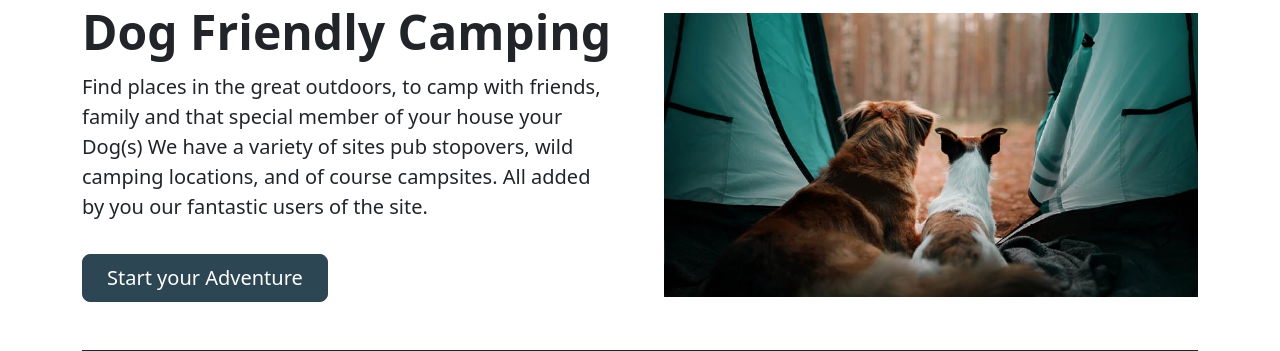
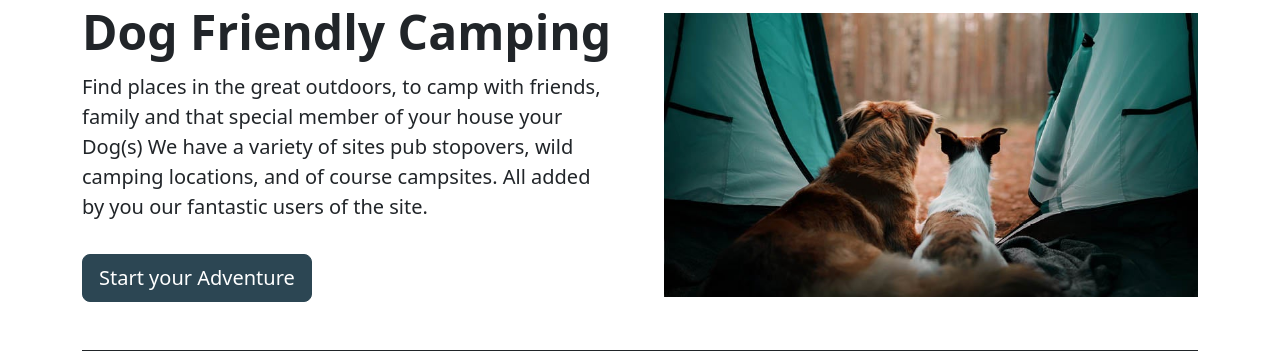
Before and after one commit to cwill83247/dogFriendlyCamping, a Flask app: page / in a window 1280 px wide. Shown: the part 387-738 px from the top of the page. Run offline with Flask 2, Linux system fonts and the light colour scheme; some libraries are stand-ins or nearby versions.

Commit message:
Fix: Fixing issues with HTML check

```diff
--- a/templates/index.html
+++ b/templates/index.html
@@ -9,7 +9,8 @@
       <h1 class="display-5 fw-bold lh-1 mb-3">Dog Friendly Camping</h1>
       <p class="lead">Find places in the great outdoors, to camp with friends, family and that special member of your house your Dog(s) We have a variety of sites pub stopovers, wild camping locations, and of course campsites. All added by you our fantastic users of the site.</p>
       <div class="d-grid gap-2 d-md-flex justify-content-md-start">
-        <a href="{{ url_for('list_venues') }}"><button type="button" class="btn btn-primary btn-lg px-4 me-md-2" >Start your Adventure</button></a>
+        <!--<a href="{{ url_for('list_venues') }}"><button type="button" class="btn btn-primary btn-lg px-4 me-md-2" >Start your Adventure</button></a>-->
+        <a href="{{ url_for('list_venues') }}"class="btn btn-primary btn-lg btn-block">Start your Adventure</a>
        </div>
     </div>
   </div>
```
